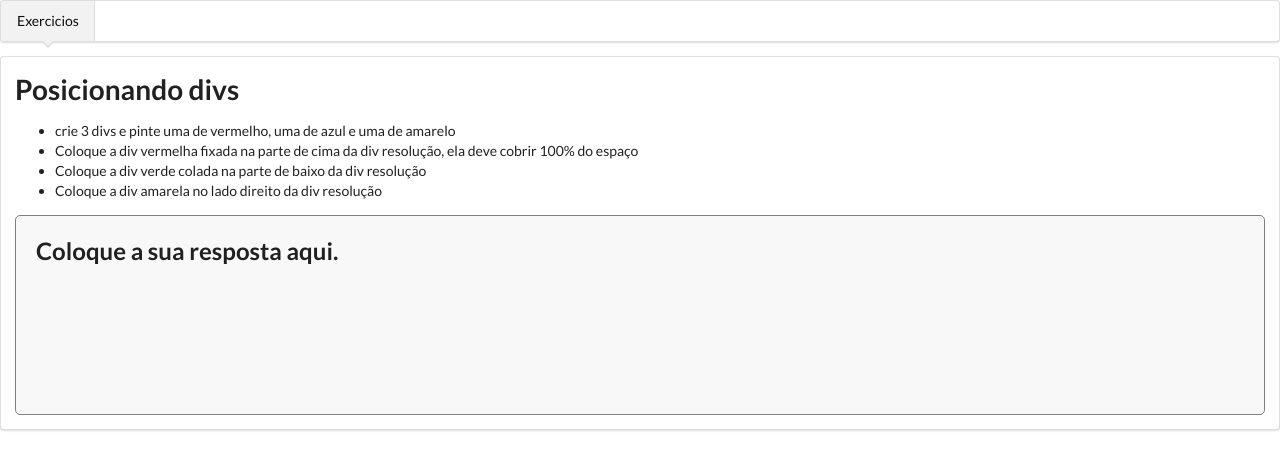
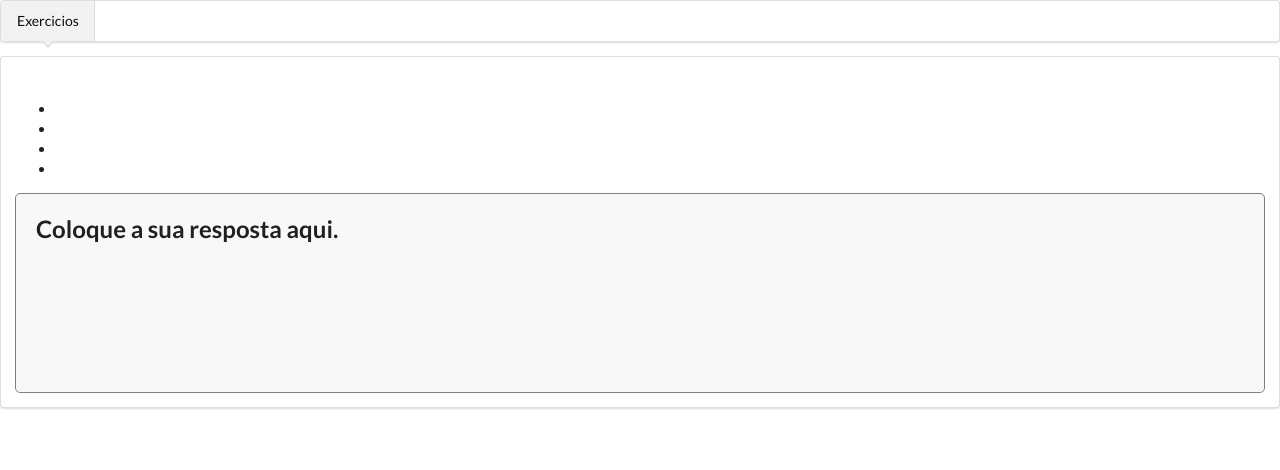
Before and after one commit to djsilvajr/Exercicios-Faisp, a plain HTML site: page Exercicios/exercicio3.html in a window 1280 px wide. Drawn offline with Linux system fonts and the light colour scheme.

Commit message:
removendo exercicio 3

```diff
--- a/Exercicios/exercicio3.html
+++ b/Exercicios/exercicio3.html
@@ -15,12 +15,12 @@
         </a>
     </div>
     <div class="ui segment">
-        <h1>Posicionando divs</h1>
+        <h1></h1>
         <ul>
-            <li>crie 3 divs e pinte uma de vermelho, uma de azul e uma de amarelo</li>
-            <li>Coloque a div vermelha fixada na parte de cima da div resolução, ela deve cobrir 100% do espaço</li>
-            <li>Coloque a div verde colada na parte de baixo da div resolução</li>
-            <li>Coloque a div amarela no lado direito da div resolução</li>
+            <li></li>
+            <li></li>
+            <li></li>
+            <li></li>
         </ul>
         <div class="resolucao">
             <h2>Coloque a sua resposta aqui.</h2>
```
